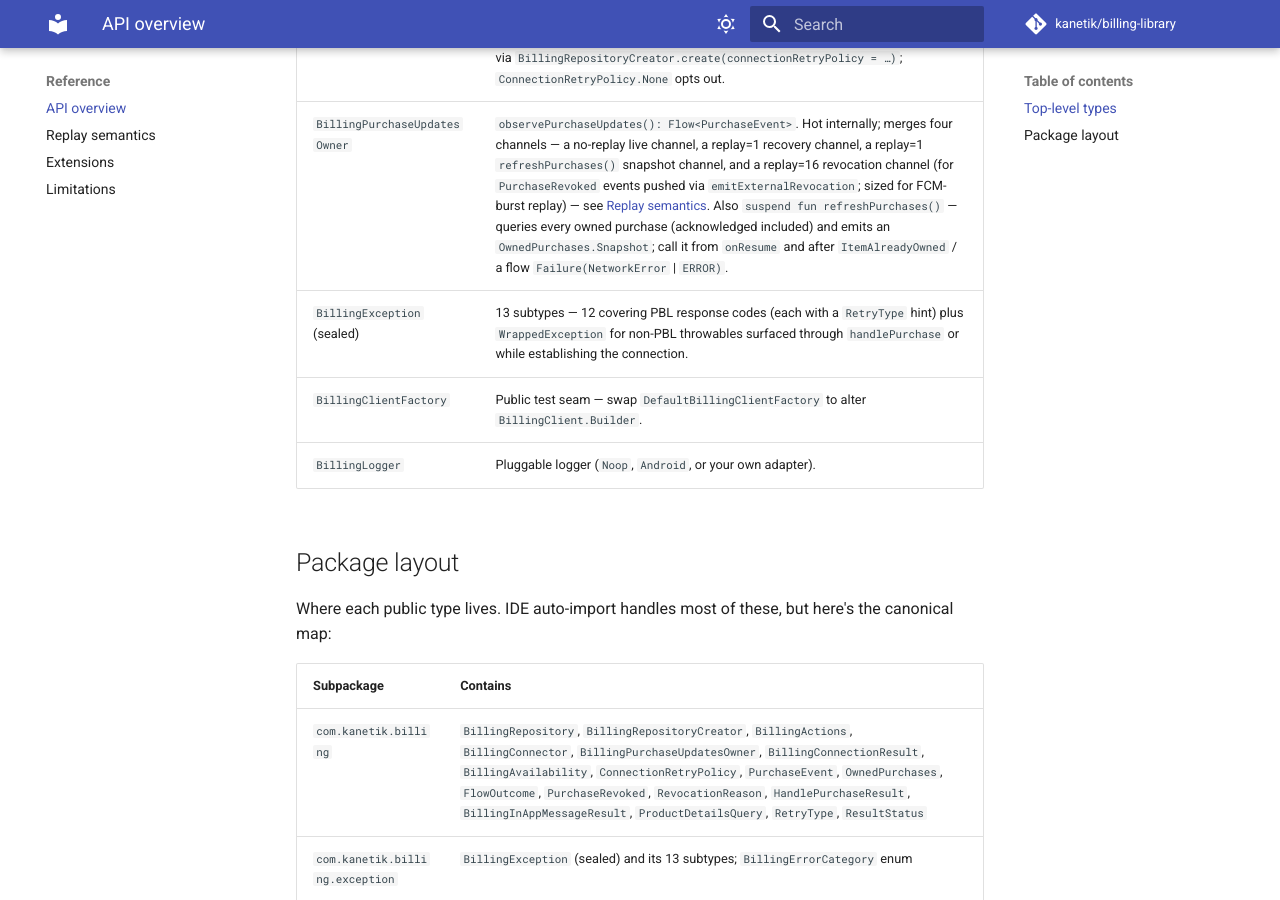
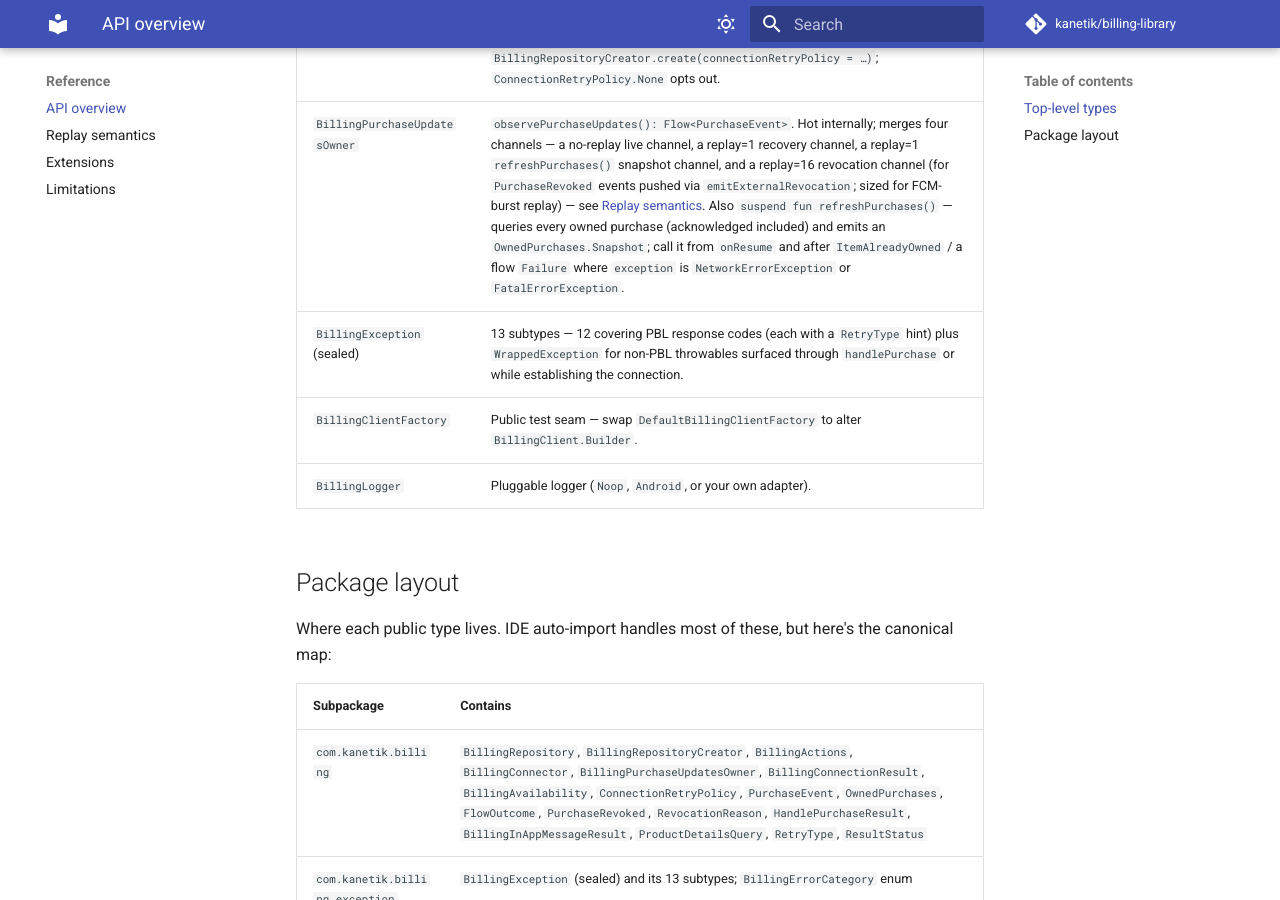
Before and after one commit to kanetik/billing-library, an MkDocs documentation site: the page built from docs/reference/api-overview.md, in a window 1280 px wide and 900 px high, scrolled down 950 px. Built offline with MkDocs 1.6.1 and Material for MkDocs 9.7.7, drawn with Linux system fonts in a browser that asks for light colours; comment, search, counter and statistics services are not loaded.

Commit message:
docs: fix nonexistent exception symbol names in api-overview.md
Failure(NetworkError | ERROR) named symbols that don't exist; the actual
types are NetworkErrorException and FatalErrorException, as purchase-recovery.md
already had it.

PR-Review-Loop: 1
Co-Authored-By: Claude Opus 5.5 <noreply@anthropic.com>
Claude-Session: https://claude.ai/code/session_01RdbpMs3r8i5K2Hs2BUEAb7

```diff
--- a/docs/reference/api-overview.md
+++ b/docs/reference/api-overview.md
@@ -12,7 +12,7 @@ For full per-class / per-method docs, see the [Dokka API reference](https://kane
 | `BillingChoiceActions` *(experimental)* | `isBillingChoiceAvailable`, `getBillingChoiceInfo`, `showBillingProgramInformationDialog`. PBL 9.1.0 Billing Choice surface; every method requires `@OptIn(ExperimentalBillingChoiceApi::class)`. Enrollment- and region-gated — see [Billing Choice](../guides/billing-choice.md). |
 | `BillingConnector` | `connectToBilling(): SharedFlow<BillingConnectionResult>`. Transient `startConnection` failures are retried internally per `ConnectionRetryPolicy` before an `Error` is emitted — see [Error handling](../guides/error-handling.md#connection-setup-retry). Also `suspend fun queryBillingAvailability(): BillingAvailability` — a deterministic `AVAILABLE` / `UNAVAILABLE` / `UNKNOWN` verdict that separates a *terminal* "this device can't pay" state from a *transient* failure, for safely gating irreversible decisions; defaulted to `UNKNOWN` on the interface. See [Deterministic availability](../guides/error-handling.md#deterministic-availability-for-irreversible-decisions). |
 | `ConnectionRetryPolicy` | Bounded retry (attempts + backoff) for transient connection-setup failures. Pass via `BillingRepositoryCreator.create(connectionRetryPolicy = …)`; `ConnectionRetryPolicy.None` opts out. |
-| `BillingPurchaseUpdatesOwner` | `observePurchaseUpdates(): Flow<PurchaseEvent>`. Hot internally; merges four channels — a no-replay live channel, a replay=1 recovery channel, a replay=1 `refreshPurchases()` snapshot channel, and a replay=16 revocation channel (for `PurchaseRevoked` events pushed via `emitExternalRevocation`; sized for FCM-burst replay) — see [Replay semantics](replay-semantics.md). Also `suspend fun refreshPurchases()` — queries every owned purchase (acknowledged included) and emits an `OwnedPurchases.Snapshot`; call it from `onResume` and after `ItemAlreadyOwned` / a flow `Failure(NetworkError` \| `ERROR)`. |
+| `BillingPurchaseUpdatesOwner` | `observePurchaseUpdates(): Flow<PurchaseEvent>`. Hot internally; merges four channels — a no-replay live channel, a replay=1 recovery channel, a replay=1 `refreshPurchases()` snapshot channel, and a replay=16 revocation channel (for `PurchaseRevoked` events pushed via `emitExternalRevocation`; sized for FCM-burst replay) — see [Replay semantics](replay-semantics.md). Also `suspend fun refreshPurchases()` — queries every owned purchase (acknowledged included) and emits an `OwnedPurchases.Snapshot`; call it from `onResume` and after `ItemAlreadyOwned` / a flow `Failure` where `exception` is `NetworkErrorException` or `FatalErrorException`. |
 | `BillingException` (sealed) | 13 subtypes — 12 covering PBL response codes (each with a `RetryType` hint) plus `WrappedException` for non-PBL throwables surfaced through `handlePurchase` or while establishing the connection. |
 | `BillingClientFactory` | Public test seam — swap `DefaultBillingClientFactory` to alter `BillingClient.Builder`. |
 | `BillingLogger` | Pluggable logger (`Noop`, `Android`, or your own adapter). |
```
